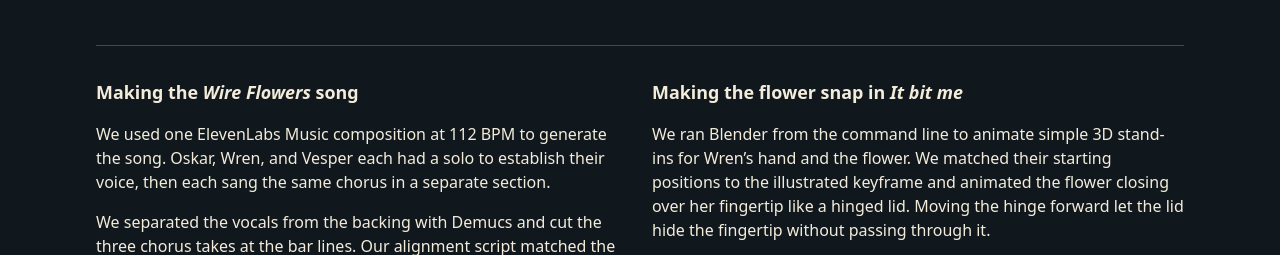
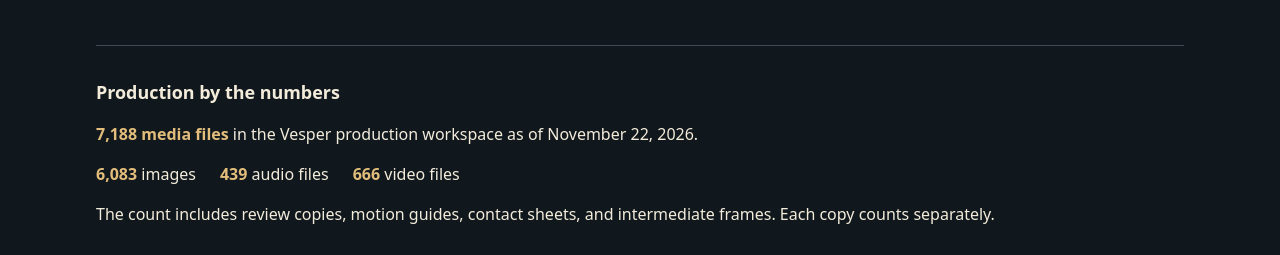
Before and after one commit to yishnish/vesper-films, a plain HTML site: page index.html in a window 1280 px wide. Shown: the part 1356-1611 px from the top of the page. Drawn offline with Linux system fonts and the light colour scheme.

Commit message:
Publish Vesper production media counts

```diff
--- a/index.html
+++ b/index.html
@@ -55,6 +55,16 @@
           </video>
         </article>
     </section>
+    <section class="media-stats" id="media-stats" aria-labelledby="media-stats-title">
+      <h2 id="media-stats-title">Production by the numbers</h2>
+      <p><strong>7,188 media files</strong> in the Vesper production workspace as of November 22, 2026.</p>
+      <ul>
+        <li><strong>6,083</strong> images</li>
+        <li><strong>439</strong> audio files</li>
+        <li><strong>666</strong> video files</li>
+      </ul>
+      <p>The count includes review copies, motion guides, contact sheets, and intermediate frames. Each copy counts separately.</p>
+    </section>
     <div class="production-notes">
       <section id="making-wire-flowers" aria-labelledby="making-wire-flowers-title">
         <h2 id="making-wire-flowers-title">Making the <cite>Wire Flowers</cite> song</h2>
--- a/style.css
+++ b/style.css
@@ -27,3 +27,18 @@ a { color: #e2bd7b; }
 }
 .production-notes section { display: block; max-width: 65ch; }
 @media (max-width: 40rem) { .production-notes { grid-template-columns: 1fr; } }
+
+.media-stats {
+  display: block;
+  margin-top: 3rem;
+  padding-top: 1.5rem;
+  border-top: 1px solid #3d4a51;
+}
+.media-stats ul {
+  display: flex;
+  flex-wrap: wrap;
+  gap: .5rem 1.5rem;
+  padding-left: 0;
+  list-style: none;
+}
+.media-stats strong { color: #e2bd7b; }
```
